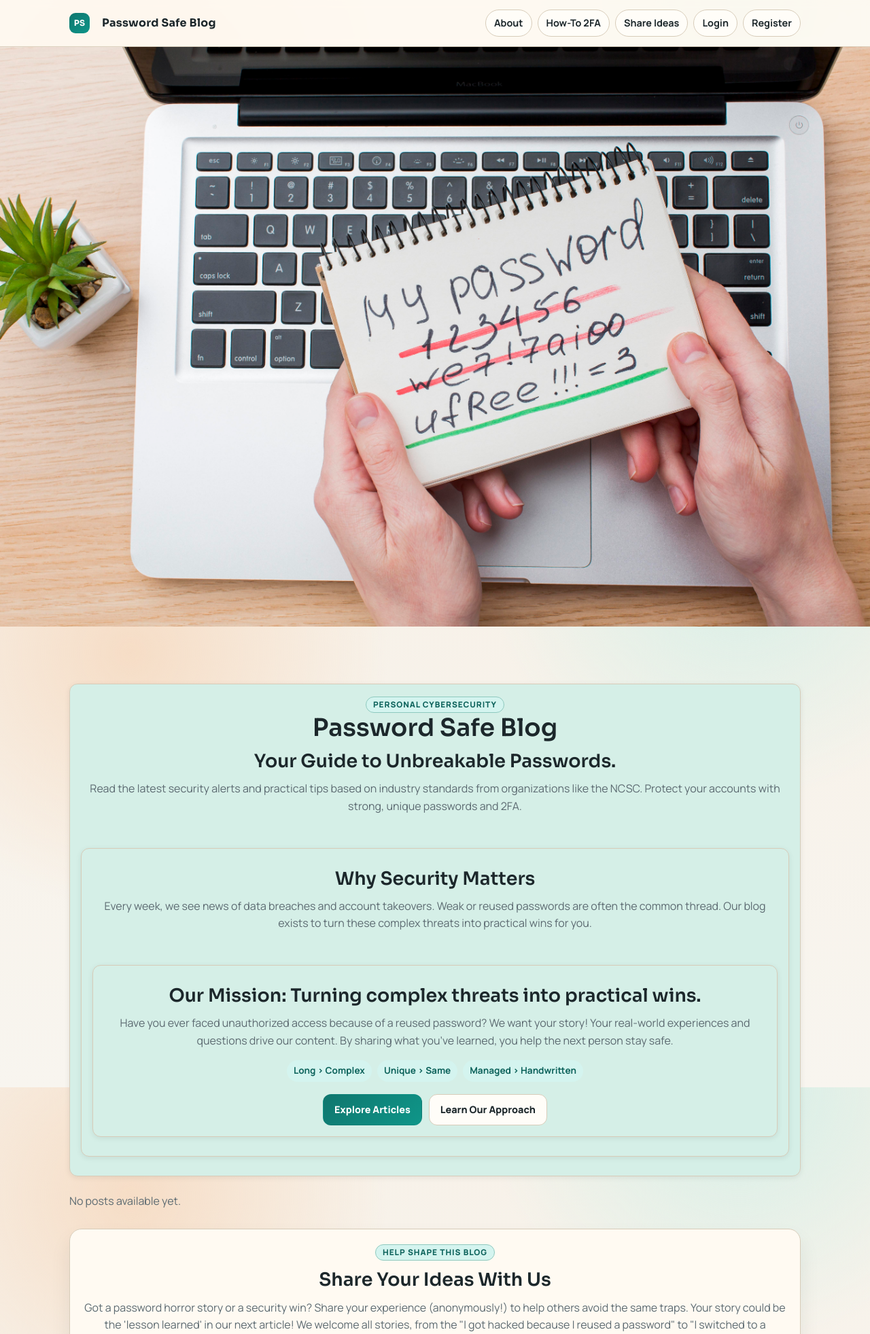
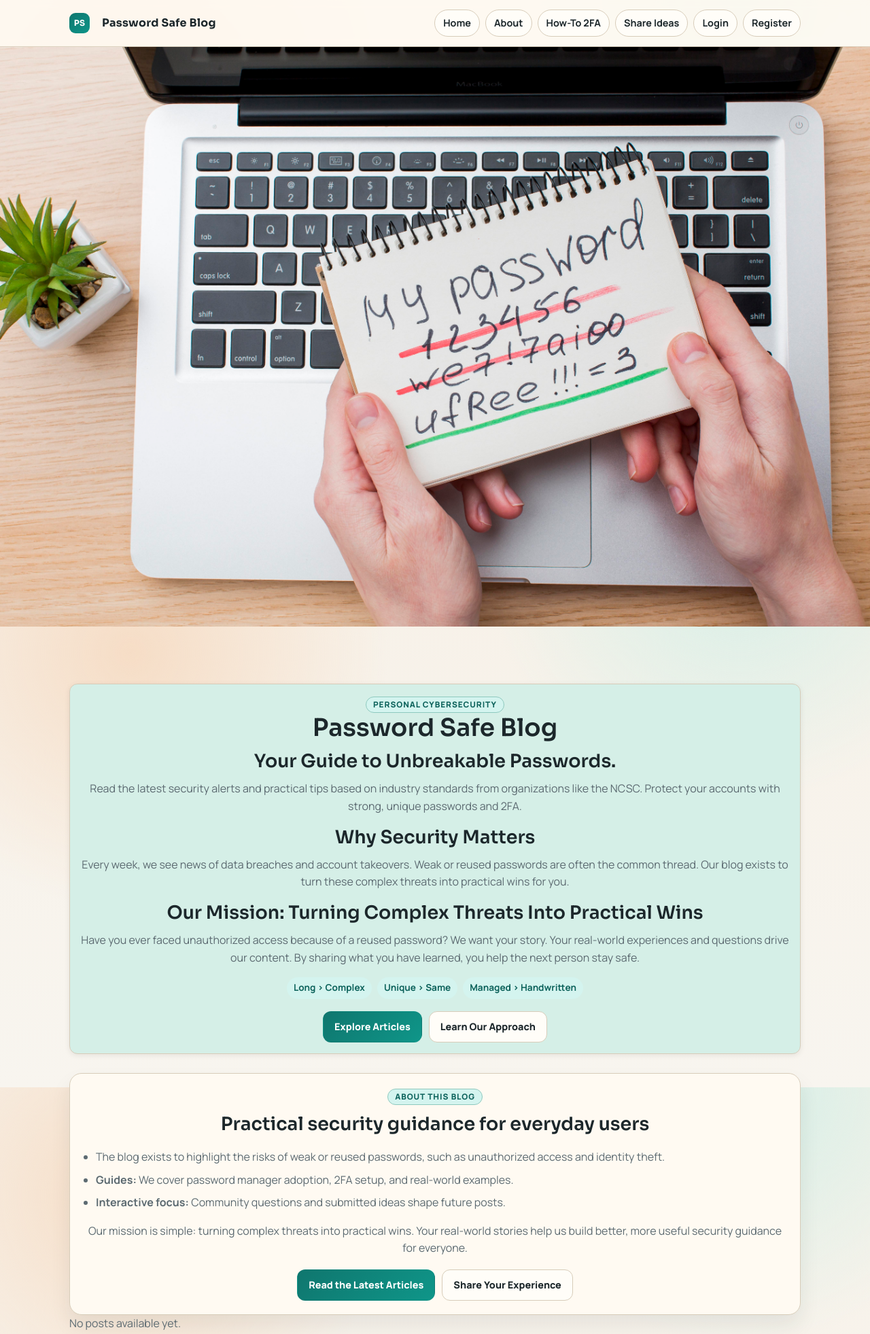
Before and after one commit to tendayiht-png/password_space_blog, a Django app: template templates/index.html in a window 1280 px wide. Shown: the top 1963 px of the page at 68% size. Run offline with Django 3.2, Linux system fonts and the light colour scheme; the template is opened without the code that fills it, so the values that code supplies are empty.

Commit message:
Merge About into Home and redirect /about

```diff
--- a/templates/base.html
+++ b/templates/base.html
@@ -36,7 +36,8 @@
                 <span style="font-weight: 700; color: var(--ink);">Password Safe Blog</span>
             </a>
             <div class="top-nav">
-                <a class="nav-link {% if request.path == '/about/' %}active{% endif %}" href="{% url 'about' %}">About</a>
+                <a class="nav-link {% if request.path == '/' %}active{% endif %}" href="{% url 'home' %}">Home</a>
+                <a class="nav-link" href="{% url 'home' %}#about">About</a>
                 <a class="nav-link" href="{% url 'how_to_page' %}">How-To 2FA</a>
                 <a class="nav-link" href="{% url 'ideas_page' %}">Share Ideas</a>
                 {% if user.is_authenticated %}
@@ -74,15 +75,15 @@
     </div>
 
     <a
-        href="{% url 'about' %}"
-        data-home-url="{% url 'about' %}"
-        id="backAboutArrow"
+        href="{% url 'home' %}"
+        data-home-url="{% url 'home' %}"
+        id="backHomeArrow"
         class="back-home-arrow"
-        aria-label="Back to About"
-        title="Back to About"
+        aria-label="Back to Home"
+        title="Back to Home"
     >
-        <i id="backAboutArrowGlyph" class="fas fa-home" aria-hidden="true"></i>
-        <span id="backAboutArrowText" class="back-home-arrow-text">About</span>
+        <i id="backHomeArrowGlyph" class="fas fa-home" aria-hidden="true"></i>
+        <span id="backHomeArrowText" class="back-home-arrow-text">Home</span>
     </a>
 
     <!-- Footer -->
--- a/templates/index.html
+++ b/templates/index.html
@@ -9,18 +9,16 @@
       <span class="badge">Personal Cybersecurity</span>
       <h1>Password Safe Blog</h1>
       <h2 style="margin-top: 12px;">Your Guide to Unbreakable Passwords.</h2>
-        <p>Read the latest security alerts and practical tips based on industry standards from organizations like the NCSC. Protect your accounts with strong, unique passwords and 2FA.
+      <p>
+        Read the latest security alerts and practical tips based on industry standards from organizations like the NCSC. Protect your accounts with strong, unique passwords and 2FA.
       </p>
-
-        <div class="pill-row">
-        <article class="hero-card reveal" style="margin-top: 2rem; padding: 1rem; background: #d5efe7; border-radius: 12px; box-shadow: 0 2px 8px rgba(0,0,0,0.08);">
       <h2 style="margin-top: 12px;">Why Security Matters</h2>
-        <p>Every week, we see news of data breaches and account takeovers. Weak or reused passwords are often the common thread. Our blog exists to turn these complex threats into practical wins for you.</p>
-
-        <div class="pill-row">
-        <article class="hero-card reveal" style="margin-top: 2rem; padding: 1rem; background: #d5efe7; border-radius: 12px; box-shadow: 0 2px 8px rgba(0,0,0,0.08);">
-        <h2 style="margin-top: 12px;">Our Mission: Turning complex threats into practical wins.</h2>
-        <p>Have you ever faced unauthorized access because of a reused password? We want your story! Your real-world experiences and questions drive our content. By sharing what you’ve learned, you help the next person stay safe.
+      <p>
+        Every week, we see news of data breaches and account takeovers. Weak or reused passwords are often the common thread. Our blog exists to turn these complex threats into practical wins for you.
+      </p>
+      <h2 style="margin-top: 12px;">Our Mission: Turning Complex Threats Into Practical Wins</h2>
+      <p>
+        Have you ever faced unauthorized access because of a reused password? We want your story. Your real-world experiences and questions drive our content. By sharing what you have learned, you help the next person stay safe.
       </p>
       <div class="pill-row">
         <span class="pill">Long > Complex</span>
@@ -32,7 +30,23 @@
         <a class="btn btn-secondary" href="{% if post_list %}{% url 'post_detail' post_list.0.slug %}{% else %}#featured{% endif %}">Learn Our Approach</a>
       </div>
     </article>
+  </section>
 
+  <section class="hero-card reveal" id="about" style="margin-top: 28px;">
+    <span class="badge">About This Blog</span>
+    <h2 style="margin-top: 12px;">Practical security guidance for everyday users</h2>
+    <ul class="info-list" style="margin-top: 20px; text-align: left;">
+      <li>The blog exists to highlight the risks of weak or reused passwords, such as unauthorized access and identity theft.</li>
+      <li><strong>Guides:</strong> We cover password manager adoption, 2FA setup, and real-world examples.</li>
+      <li><strong>Interactive focus:</strong> Community questions and submitted ideas shape future posts.</li>
+    </ul>
+    <p style="margin-top: 16px;">
+      Our mission is simple: turning complex threats into practical wins. Your real-world stories help us build better, more useful security guidance for everyone.
+    </p>
+    <div class="hero-actions" style="margin-top: 18px;">
+      <a class="btn btn-primary" href="#featured">Read the Latest Articles</a>
+      <a class="btn btn-secondary" href="{% url 'ideas_page' %}">Share Your Experience</a>
+    </div>
   </section>
 
   {% if post_list %}
```
Also changed, not shown: blog/views.py (+7 -3 lines). Lines whose indentation alone changed are shown as unchanged.
